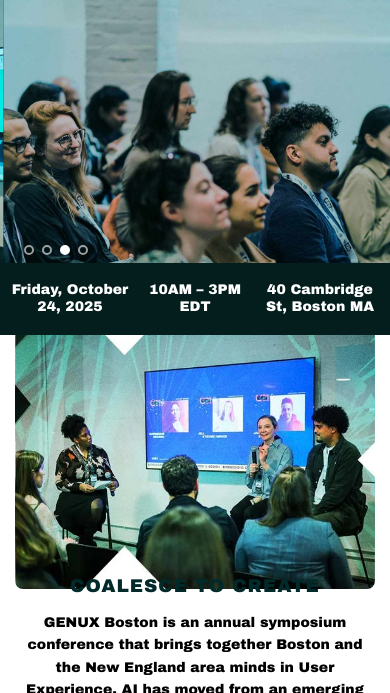
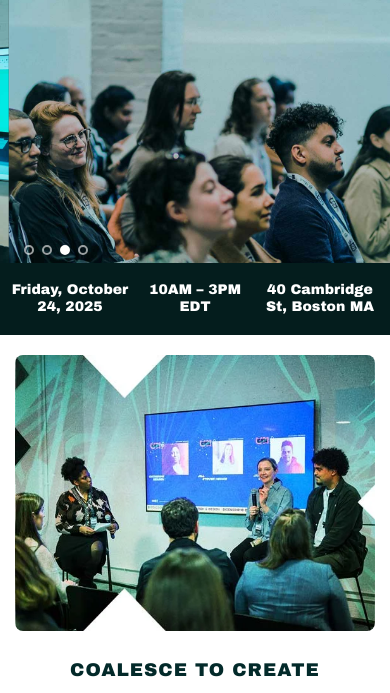
Before and after one commit to acarr/genux-2025, a website built with Vite: page src/index.html in a window 390 px wide. Shown: the part 73-766 px from the top of the page. Built offline with nearby package versions, Linux system fonts and the light colour scheme; a web font is replaced by a local one.

Commit message:
Updates FAQs and some responsive edits.

```diff
--- a/src/index.html
+++ b/src/index.html
@@ -491,7 +491,7 @@
 
                         <!-- FAQ Item 3 -->
                         <div class="faq-item">
-                            <button class="faq-question" aria-expanded="true" aria-controls="faq-answer-3">
+                            <button class="faq-question" aria-expanded="false" aria-controls="faq-answer-3">
                                 <span class="faq-question-text">Tickets for AIGA members?</span>
                                 <span class="faq-icon">
                                     <svg width="24" height="25" viewBox="0 0 24 25" fill="none" xmlns="http://www.w3.org/2000/svg">
@@ -506,7 +506,7 @@
                                     </svg>
                                 </span>
                             </button>
-                            <div class="faq-answer" id="faq-answer-3" aria-hidden="false">
+                            <div class="faq-answer" id="faq-answer-3" aria-hidden="true">
                                 <p class="faq-answer-text">Discounted tickets are available for AIGA members (of any chapter affiliation). To access these in eventbrite, use code <strong>AIGAMEMBER</strong> to get your discounted ticket price.</p>
                             </div>
                             <hr class="faq-divider">
--- a/src/styles.css
+++ b/src/styles.css
@@ -754,8 +754,6 @@
 
 .intro-block {
   width: 100%;
-  height: 512px;
-  min-height: 512px;
   background-color: #FFFFFF;
   display: flex;
   align-items: center;
@@ -776,7 +774,6 @@
 .intro-image {
   flex-shrink: 0;
   width: 569px;
-  height: 437px;
   display: flex;
   align-items: center;
   justify-content: center;
@@ -870,7 +867,6 @@
   @media (max-width: 1400px) {
     .intro-block {
       padding: 0 40px;
-      height: auto;
       min-height: 400px;
     }
 
@@ -880,7 +876,6 @@
 
     .intro-image {
       width: 400px;
-      height: 300px;
     }
 
     .intro-text-content {
@@ -910,7 +905,6 @@
 
     .intro-image {
       width: 350px;
-      height: 250px;
     }
 
     .intro-description {
@@ -927,7 +921,6 @@
   @media (max-width: 768px) {
     .intro-block {
       padding: 30px 20px;
-      height: auto;
       min-height: auto;
     }
 
@@ -940,7 +933,6 @@
     .intro-image {
       width: 100%;
       max-width: 400px;
-      height: 250px;
       order: -1;
     }
 
@@ -981,10 +973,6 @@
 
     .intro-content {
       gap: 20px;
-    }
-
-    .intro-image {
-      height: 200px;
     }
 
     .intro-title {
```
